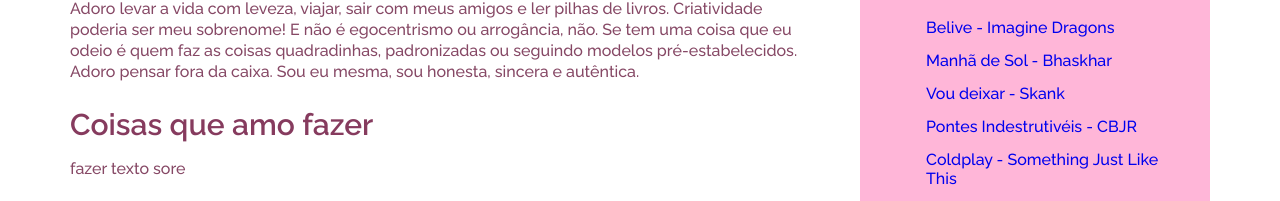
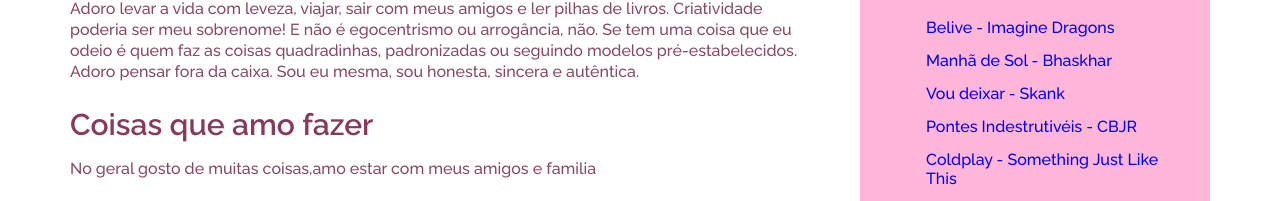
Before and after one commit to jana199428/exc-2-Reprograma-, a plain HTML site: page index.html in a window 1280 px wide. Shown: the part 726-927 px from the top of the page. Drawn offline with Linux system fonts and the light colour scheme; files whose address does not match are found by name.

Commit message:
Add files via upload

```diff
--- a/index.html
+++ b/index.html
@@ -28,7 +28,7 @@
                     </p>
                         <h2 class="tt"> Coisas que amo fazer</h2>
                     <p>
-                        fazer texto sore
+                        No geral gosto de muitas coisas,amo estar com meus amigos e familia
                     </p>
                         <h2 class="tt"> Minha tragetória como Empreendedora </h2>
                     <p>
```
